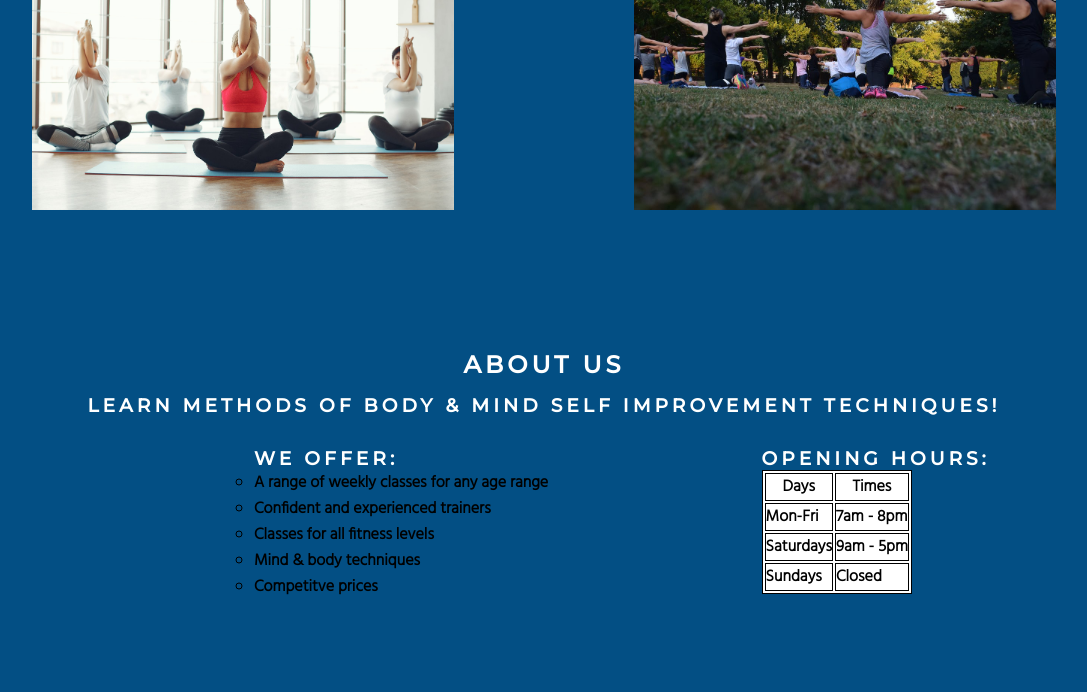
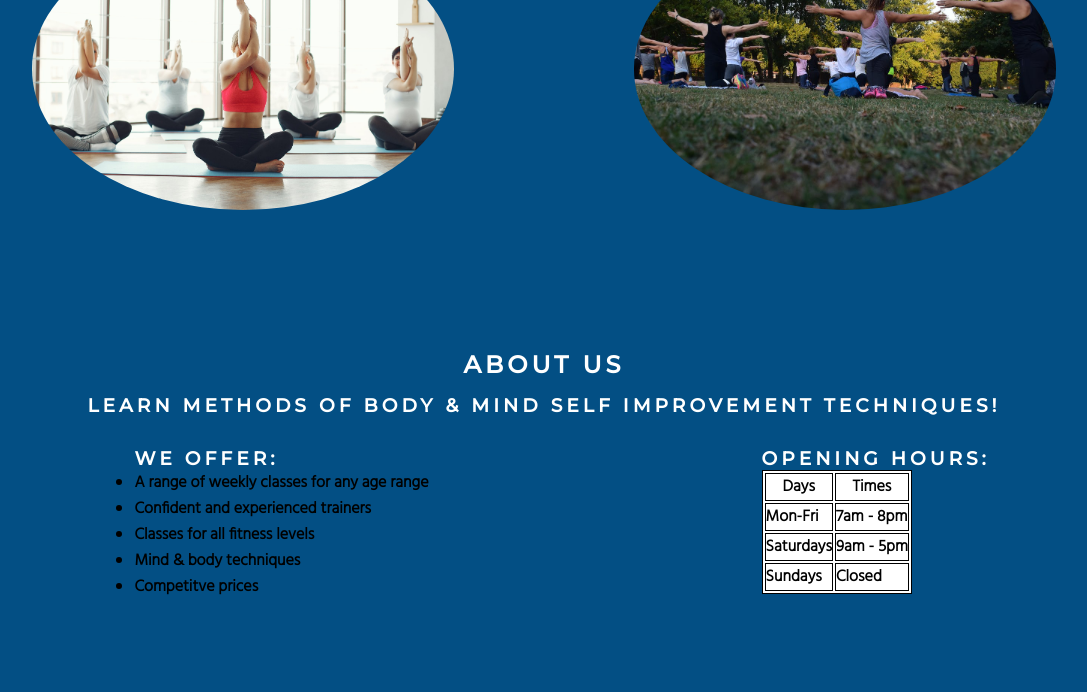
Before and after one commit to Code-Institute-Submissions/Huddy2022-Mind-Body-project, a plain HTML site: page index.html in a window 1280 px wide. Shown: the part 989-1681 px from the top of the page, without its empty margins (96-1183 px from the left). Drawn offline with Linux system fonts and the light colour scheme.

Commit message:
style images in club ethos section

```diff
--- a/assets/css/style.css
+++ b/assets/css/style.css
@@ -132,13 +132,12 @@ hr {
     margin-bottom: 20px;
 }
 #about-list {
+    float: left;
     list-style-type: circle;
     color: black;
-    position: relative;
-    float: left;
     width: 33%;
-    left: 350px;
     margin-top: 10px;
+    margin-left: 18%;
 }
 #about-table {
     float: right;
@@ -149,6 +148,9 @@ hr {
 table, tr, td, th {
     border: 1px solid black;
     background-color: white;
+}
+img {
+    border-radius: 50%;
 }
 /* footer */
 footer {
--- a/index.html
+++ b/index.html
@@ -59,8 +59,8 @@
             <h2>About Us</h2>
             <h3>Learn methods of body & mind self improvement techniques!</h3>
         </div>
-    <div>
-        <ul id="about-list">
+    <div id="about-list">
+        <ul>
             <h3>WE OFFER:</h3>
             <li>A range of weekly classes for any age range</li>
             <li>Confident and experienced trainers</li>
```
